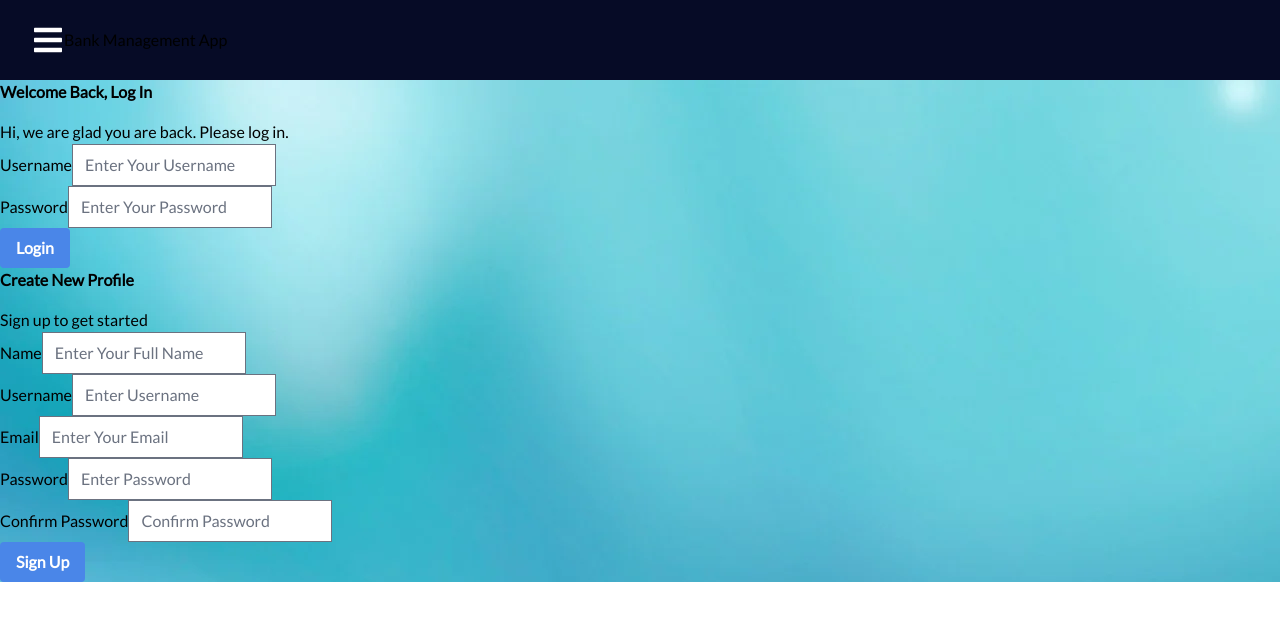
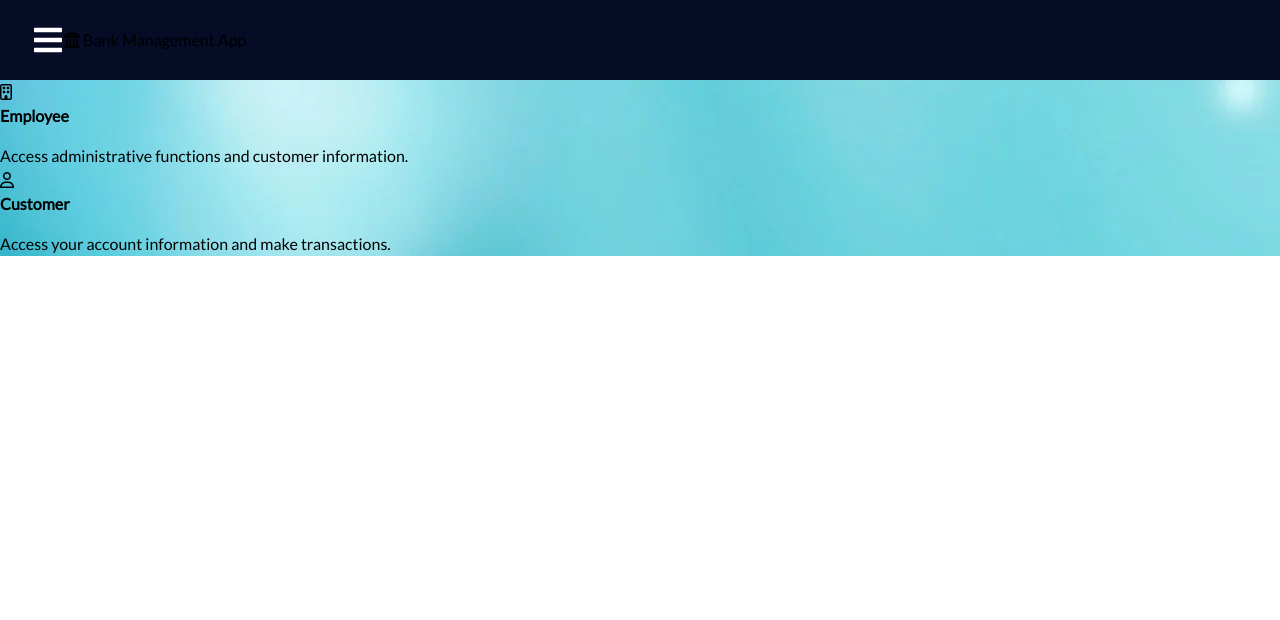
Before and after one commit to Ayush-707/SE-Major-Project, a React (Create React App) app in the folder client/: page / in a window 1280 px wide. Shown: the top 620 px of the page. Built offline with nearby package versions, Linux system fonts and the light colour scheme.

Commit message:
Landing Page added

```diff
--- a/client/package.json
+++ b/client/package.json
@@ -3,6 +3,7 @@
   "version": "0.1.0",
   "private": true,
   "dependencies": {
+    "@fortawesome/fontawesome-free": "^6.4.0",
     "@fortawesome/fontawesome-svg-core": "^6.4.0",
     "@fortawesome/free-solid-svg-icons": "^6.4.0",
     "@fortawesome/react-fontawesome": "^0.2.0",
--- a/client/src/App.js
+++ b/client/src/App.js
@@ -6,6 +6,8 @@ import Deposit from './pages/Misc/Deposit'
 import NewAccount from './pages/Misc/NewAccount'
 import Transaction from './pages/Misc/Transaction'
 import Withdraw from './pages/Misc/Withdraw'
+import Landing from './pages/Authentication/LandingPage'
+
 //import Page6 from './pages/Misc/'
 // import Adminloan from './pages/Loan&Transaction/Adminloan'
 // import Loan from './pages/Loan&Transaction/Loan'
@@ -22,7 +24,8 @@ function App() {
   <Navbar/>
       <Routes>
 
-            <Route exact path = '/' element = {<Login/>} />
+            <Route exact path = '/' element = {<Landing/>} />
+            <Route exact path = '/User/Auth' element = {<Login/>} />
             <Route path = '/User/Home' element = {<UserHomePage/>} />
             <Route path = '/User/Contact' element = {<Contact/>} />
             <Route path = '/User/Deposit' element = {<Deposit/>} />
--- a/client/src/Components/Sidebar/Navbar.js
+++ b/client/src/Components/Sidebar/Navbar.js
@@ -28,7 +28,8 @@ function Navbar() {
                     <FaIcons.FaBars onClick={isClickable ? showSidebar : null} />
                 </Link>
                 <div className="mx-auto text-white font-semibold text-3xl tracking-wide text-center">
-                    Bank Management App
+                  <i class="fa-solid fa-building-columns"></i>
+                    &nbsp;Bank Management App
                 </div>
             </div>
             <nav className={sidebar ? 'nav-menu active' : 'nav-menu'}>
--- a/client/src/index.js
+++ b/client/src/index.js
@@ -2,6 +2,7 @@ import React from 'react';
 import ReactDOM from 'react-dom/client';
 import { BrowserRouter } from "react-router-dom";
 import App from './App';
+import '@fortawesome/fontawesome-free/css/all.min.css';
 import './index.css';
 
 const root = ReactDOM.createRoot(document.getElementById('root'));
--- /dev/null
+++ b/client/src/pages/Authentication/LandingPage.js
@@ -0,0 +1,49 @@
+import React from "react";
+import { useNavigate } from 'react-router-dom';
+
+function LoginPage() {
+
+  const navigate = useNavigate();
+  const handleEmployeeLoginClick = () => {};
+
+  const handleCustomerLoginClick = () => {
+    navigate("/User/Auth");
+  };
+
+  const styles = {
+    backgroundImage: `url(${process.env.PUBLIC_URL}/gvTIFs.webp)`,
+    overflow: "hidden",
+  };
+
+  return (
+    <div
+      className="flex flex-col items-center justify-start min-h-screen bg-gray-100"
+      style={styles}
+    >
+      <div className="flex flex-col md:flex-row items-center mt-36  ">
+        <div
+          className="bg-white rounded-lg shadow-lg w-80 p-6 m-4 cursor-pointer transform transition duration-300 hover:shadow-xl hover:-translate-y-2 hover:text-black flex flex-col justify-center items-center"
+          onClick={handleEmployeeLoginClick}
+        >
+          <i className="fa-regular fa-building fa-flip text-6xl mb-2"></i>
+          <h2 className="text-lg font-bold">Employee</h2>
+          <p className="text-gray-700 text-sm mt-2">
+            Access administrative functions and customer information.
+          </p>
+        </div>
+        <div
+          className="bg-white rounded-lg shadow-lg w-80 p-6 m-4 cursor-pointer transform transition duration-300 hover:shadow-xl hover:-translate-y-2 hover:text-black flex flex-col justify-center items-center"
+          onClick={handleCustomerLoginClick}
+        >
+          <i className="fa-regular fa-user fa-flip text-6xl mb-2"></i>
+          <h2 className="text-lg font-bold">Customer</h2>
+          <p className="text-gray-700 text-sm mt-2">
+            Access your account information and make transactions.
+          </p>
+        </div>
+      </div>
+    </div>
+  );
+}
+
+export default LoginPage;
```
Also changed, not shown: 1 other file (tests, documents, lock files or other folders).
